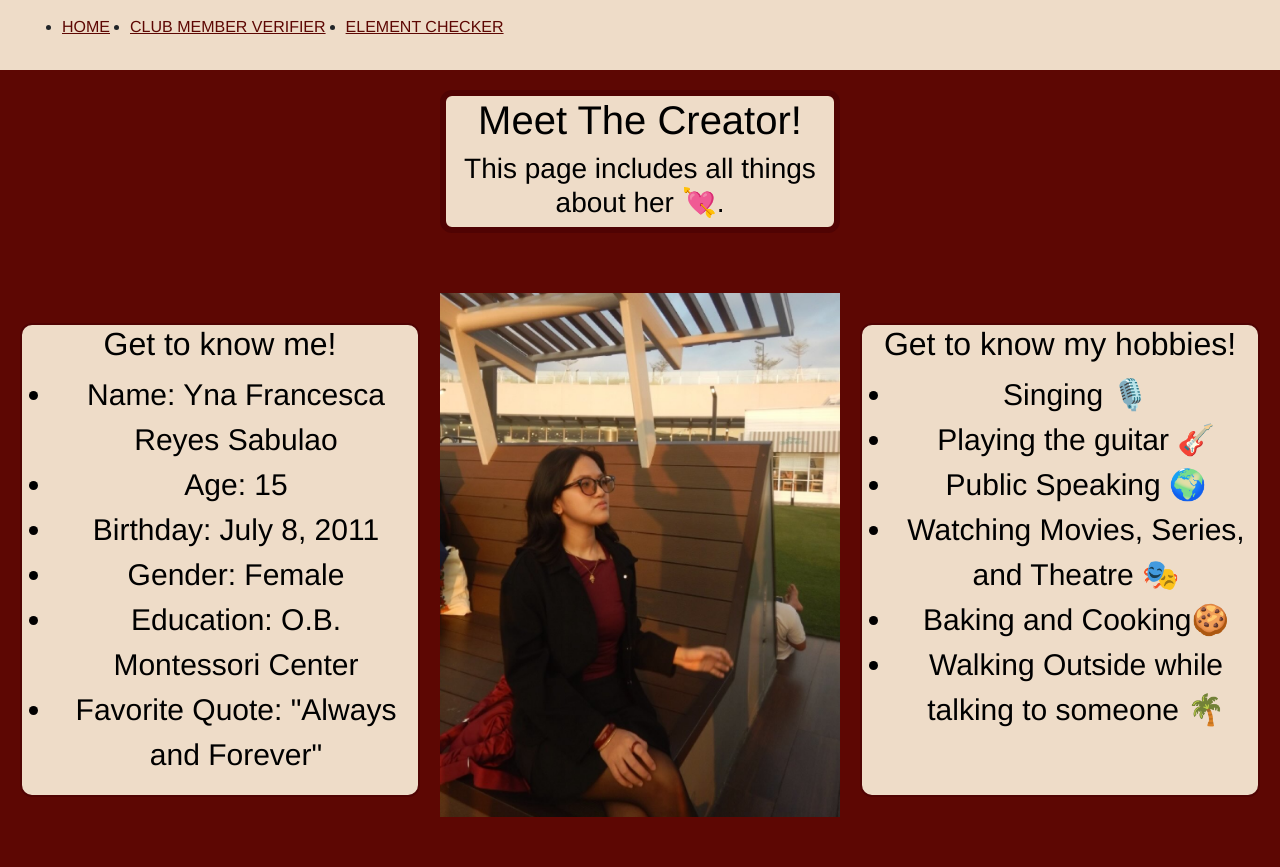
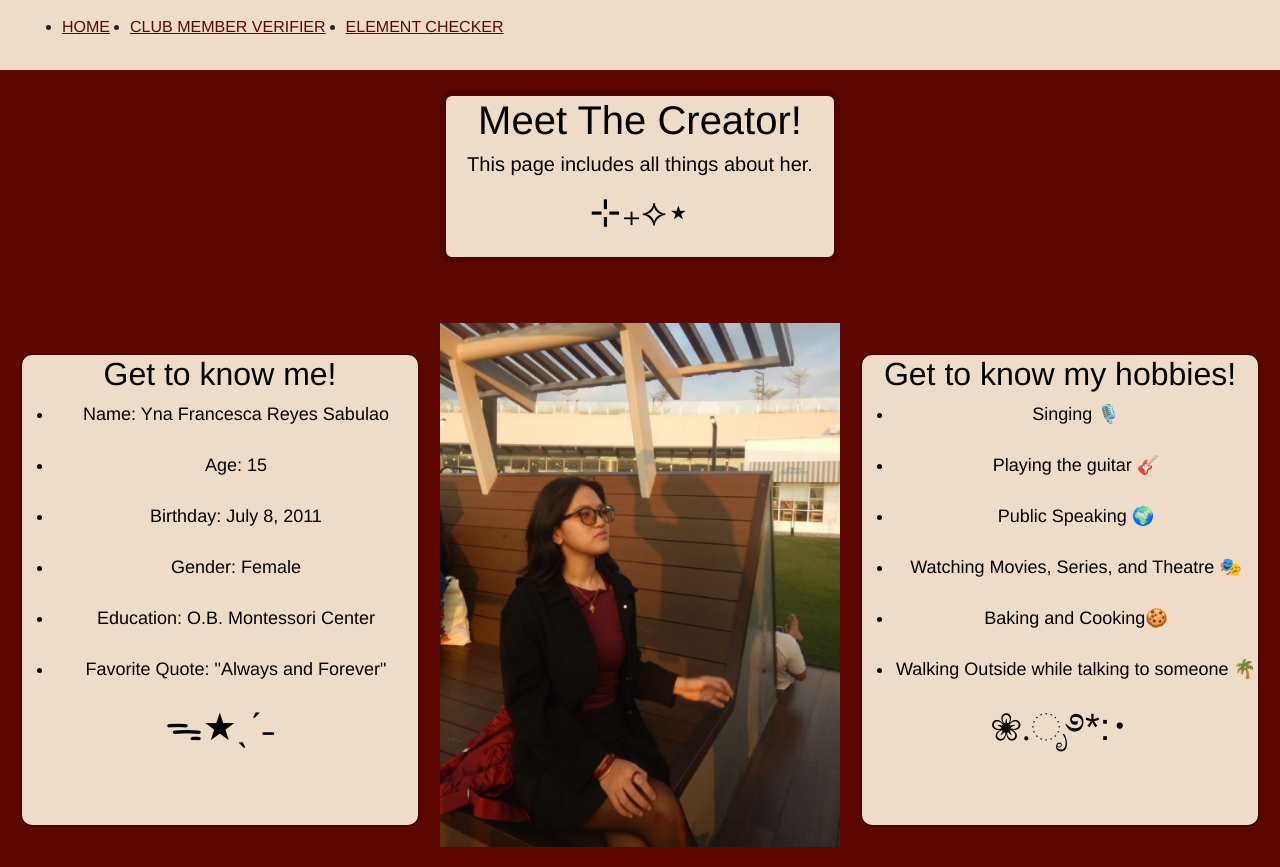
Before and after one commit to ryess7s/LasPinas_ICT10_Q2Project_Sabulao_Yna, a plain HTML site: page index.html in a window 1280 px wide. Before the commit the page ends 837 px from the top, so only its background shows below. Drawn offline with nearby package versions, Linux system fonts and the light colour scheme.

Commit message:
Update index.html

```diff
--- a/index.html
+++ b/index.html
@@ -65,14 +65,19 @@
       margin-top: 30px;
       text-align: center;
       font-family: 'Franklin Gothic Medium', 'Arial Narrow', Arial, sans-serif;
-      font-size: 30px;}
+    }
 
     .image{width: 400px;}
+
+    .symbol{font-size: 38px;
+
+    }
 </style>
 <body>
     <div class="title">
     <h1>Meet The Creator!</h1>
-    <h3>This page includes all things about her 💘.</h3>
+    <h5>This page includes all things about her.</h5>
+    <p class="symbol"> ⊹₊⟡⋆ </p>
     </div>
 
 <div class="navbar">
@@ -89,14 +94,19 @@
     <div class="box">
 <h2> Get to know me!</h2>
 <ul>
-    <li>Name: Yna Francesca Reyes Sabulao</li>
-    <li>Age: 15</li>
-    <li>Birthday: July 8, 2011</li>
-    <li>Gender: Female</li>
-    <li>Education: O.B. Montessori Center</li>
-    <li>Favorite Quote: "Always and Forever"</li>
+    <li style="font-size: large;">Name: Yna Francesca Reyes Sabulao</li>
+    <br>
+    <li style="font-size: large;">Age: 15</li>
+    <br>
+    <li style="font-size: large;">Birthday: July 8, 2011</li>
+    <br>
+    <li style="font-size: large;">Gender: Female</li>
+    <br>
+    <li style="font-size: large;">Education: O.B. Montessori Center</li>
+    <br>
+    <li style="font-size: large;">Favorite Quote: "Always and Forever"</li>
 </ul>
-
+<p class="symbol">ᯓ★ˎˊ˗</p>
     </div>
 
 <div>
@@ -106,14 +116,21 @@
     <div class="box">
     <h2> Get to know my hobbies!</h2>
     <ul>
-        <li>Singing 🎙️</li>
-        <li>Playing the guitar 🎸</li>
-        <li>Public Speaking 🌍</li>
-        <li>Watching Movies, Series, and     Theatre 🎭</li>
-        <li>Baking and Cooking🍪</li>
-        <li>Walking Outside while talking to someone 🌴</li>
+        <li style="font-size: large;">Singing 🎙️</li>
+        <br>
+        <li style="font-size: large;">Playing the guitar 🎸</li>
+        <br>
+        <li style="font-size: large;">Public Speaking 🌍</li>
+        <br>
+        <li style="font-size: large;">Watching Movies, Series, and Theatre 🎭</li>
+        <br>
+        <li style="font-size: large;">Baking and Cooking🍪</li>
+        <br>
+        <li style="font-size: large;">Walking Outside while talking to someone 🌴</li>
 
     </ul>
+
+<p class="symbol">❀.ೃ࿔*:･</p>
     </div>
 
 
```
